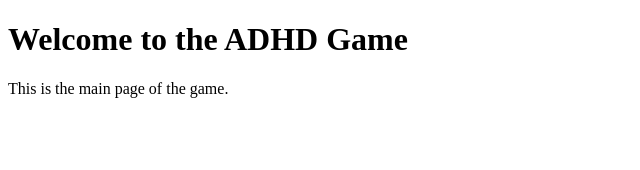
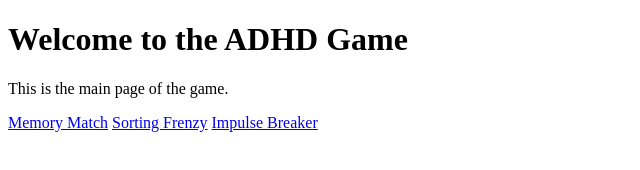
Before and after one commit to LilTaco90/ADHD-Game, a plain HTML site: page index.html in a window 1280 px wide. Shown: the whole page, without its empty margins (0-640 px from the left). Drawn offline with Linux system fonts and the light colour scheme.

Commit message:
Update index.html

```diff
--- a/index.html
+++ b/index.html
@@ -8,5 +8,8 @@
 <body>
     <h1>Welcome to the ADHD Game</h1>
     <p>This is the main page of the game.</p>
+    <a href="MemoryMatch.html">Memory Match</a>
+	<a href="SortingFrenzy.html">Sorting Frenzy</a>
+	<a href="script.html">Impulse Breaker</a>
 </body>
 </html>
```
